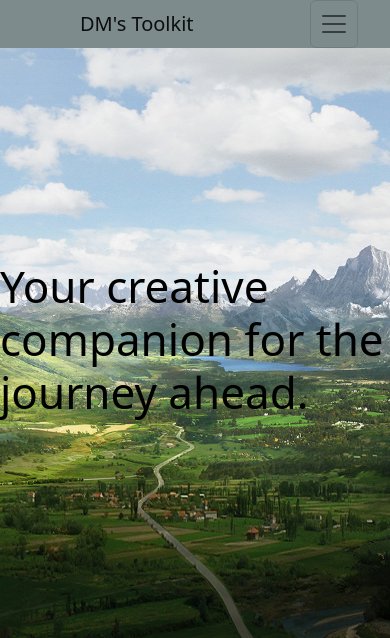
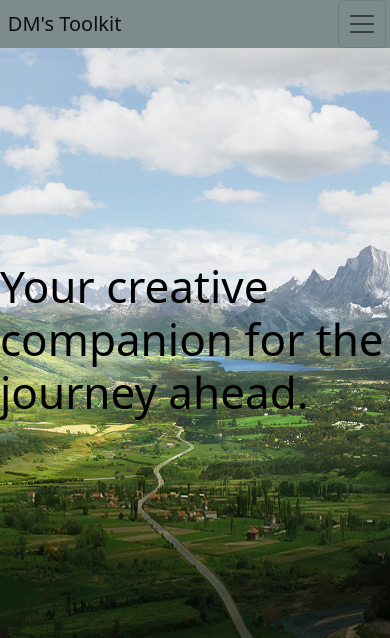
Before and after one commit to schiltz3/The-DMs-Toolkit, a Django app: page / in a window 390 px wide. Shown: the top 638 px of the page. Run offline with Django 4.2, Linux system fonts and the light colour scheme; some libraries are stand-ins or nearby versions.

Commit message:
Commit 6: Possible Change to More Responsive Horizontal Navbar Padding.

```diff
--- a/toolkit/static/custom.css
+++ b/toolkit/static/custom.css
@@ -70,8 +70,8 @@ h5 {
 
 .navbar-expand-sm {
     background-color: #7D8B8C;
-    padding-left: 5rem !important;
-    padding-right: 2rem !important;
+    padding-left: 2vw !important;
+    padding-right: 1vw !important;
 }
 
 .nav-link {
```
